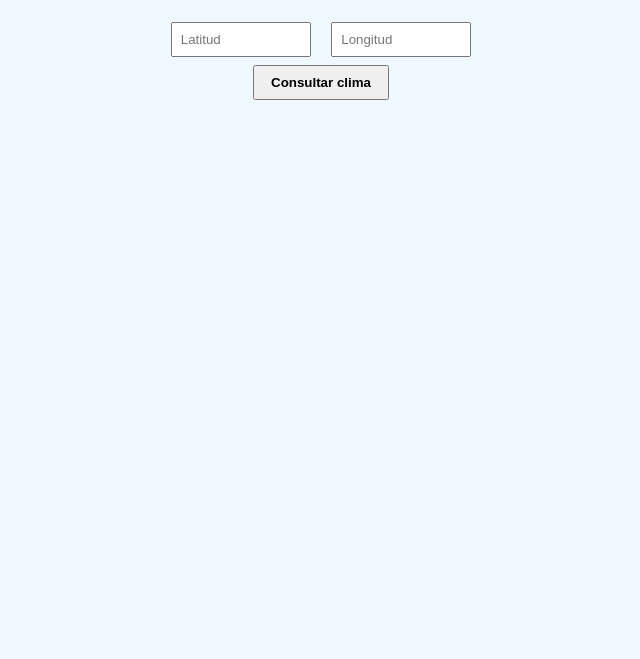
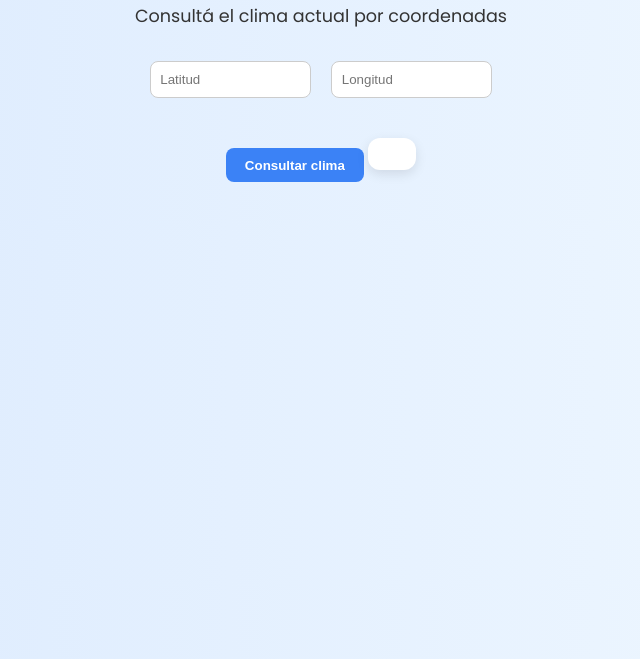
Before and after one commit to Jorge2215/weatherapp, a plain HTML site: page index.html in a window 1280 px wide. Shown: the part 141-800 px from the top of the page, without its empty margins (319-959 px from the left). Drawn offline with Linux system fonts and the light colour scheme.

Commit message:
Ajuste Visual Pagina Principal

```diff
--- a/index.html
+++ b/index.html
@@ -3,27 +3,65 @@
 <head>
   <meta charset="UTF-8">
   <title>WeatherApp - Consulta de Clima</title>
+  <link href="https://fonts.googleapis.com/css2?family=Poppins:wght@400;600&display=swap" rel="stylesheet">
   <style>
     body {
-      font-family: sans-serif;
-      background-color: #f0f8ff;
+      font-family: 'Poppins', sans-serif;
+      background: linear-gradient(to right, #dbeafe, #f0f8ff);
       text-align: center;
       padding: 2rem;
+      color: #333;
     }
+
+    h1 {
+      font-size: 2.5rem;
+      margin-bottom: 0.5rem;
+    }
+
+    p {
+      font-size: 1.1rem;
+      margin-bottom: 1.5rem;
+    }
+
     input {
       margin: 0.5rem;
-      padding: 0.5rem;
-      width: 120px;
+      padding: 0.6rem;
+      width: 140px;
+      border: 1px solid #ccc;
+      border-radius: 8px;
+      transition: border-color 0.3s;
     }
+
+    input:focus {
+      border-color: #3b82f6;
+      outline: none;
+    }
+
     button {
-      padding: 0.5rem 1rem;
+      padding: 0.6rem 1.2rem;
       font-weight: bold;
+      background-color: #3b82f6;
+      color: white;
+      border: none;
+      border-radius: 8px;
+      cursor: pointer;
+      transition: background-color 0.3s;
     }
+
+    button:hover {
+      background-color: #2563eb;
+    }
+
     #resultado {
       margin-top: 2rem;
       font-size: 1.2rem;
-      color: #333;
+      background-color: white;
+      padding: 1rem 1.5rem;
+      border-radius: 12px;
+      box-shadow: 0 4px 12px rgba(0, 0, 0, 0.1);
+      display: inline-block;
       white-space: pre-line;
+      max-width: 400px;
     }
   </style>
 </head>
```
